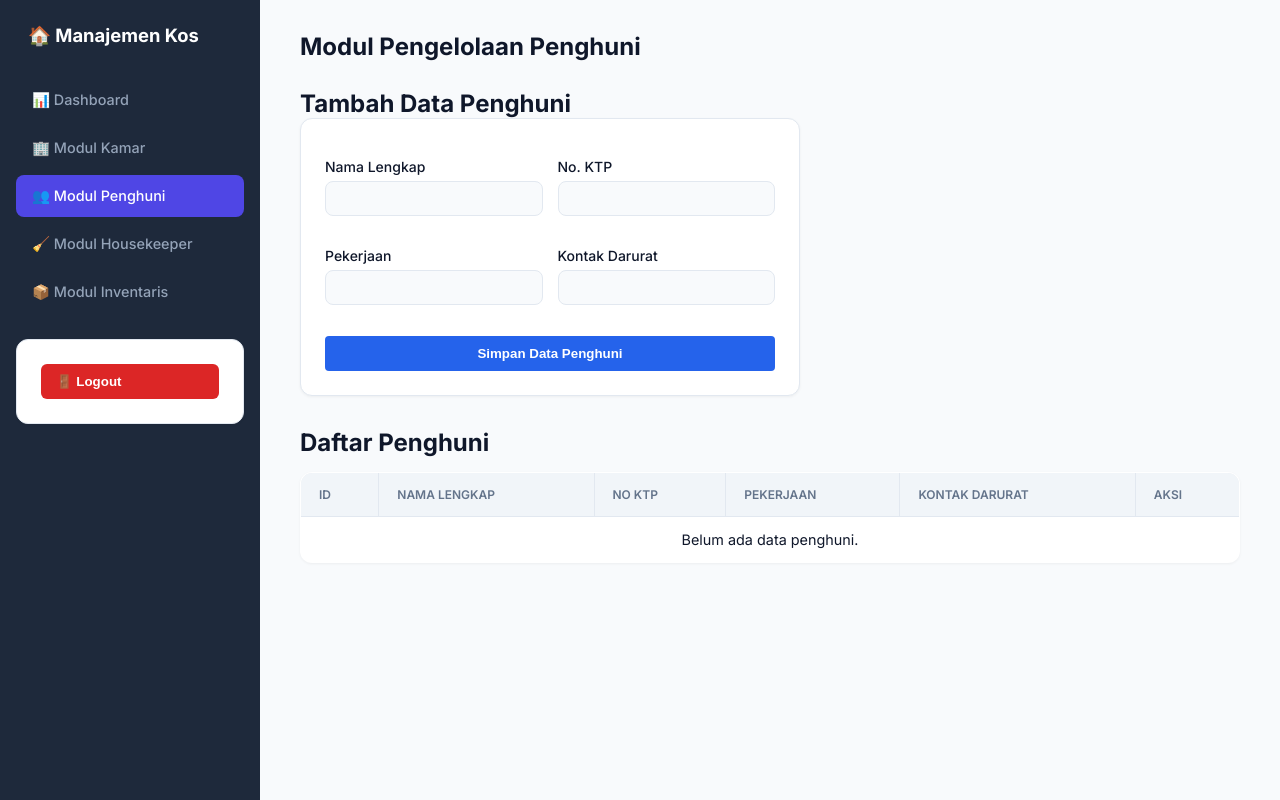
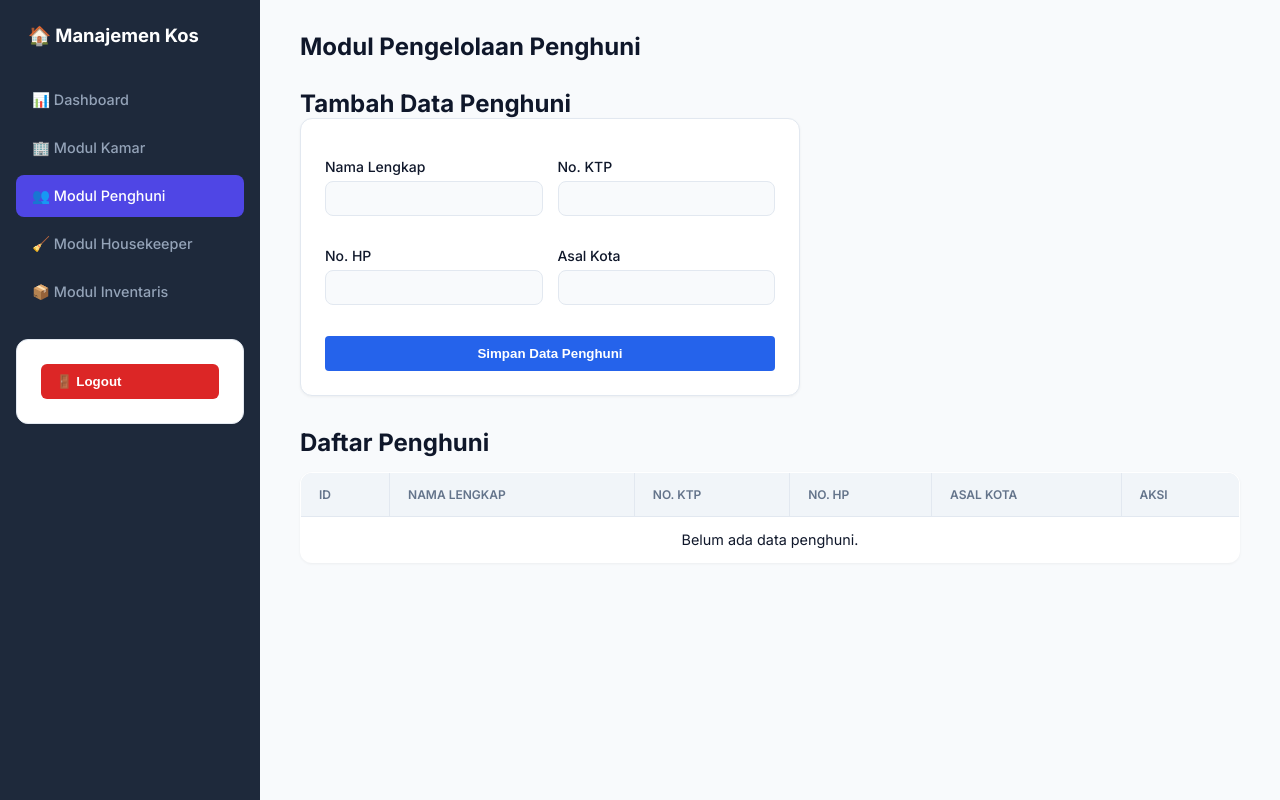
Before and after one commit to PAW-Ganjil-2627-SI/49-08_Tim_07_Sistem_Manajemen_Kos_dan_Properti, a Laravel app: page /penghuni in a window 1280 px wide. Run offline with Laravel 12, Linux system fonts and the light colour scheme; a user stored in the database is signed in; data comes from the database, SQL or seed files in the repository; data that the repository does not hold is empty.

Commit message:
MVC Penghuni - Andhika  modul 2

```diff
--- a/app/Http/Controllers/PenghuniController.php
+++ b/app/Http/Controllers/PenghuniController.php
@@ -16,20 +16,16 @@ class PenghuniController extends Controller
     public function store(Request $request)
     {
         $validated = $request->validate([
-            'nama_lengkap'   => 'required',
-            'no_ktp'         => 'required',
-            'pekerjaan'      => 'required',
-            'kontak_darurat' => 'required',
+            'nama_lengkap' => 'required|string|max:100',
+            'no_ktp'       => 'required|string|max:20|unique:penghuni,no_ktp',
+            'no_hp'        => 'required|string|max:20',
+            'asal_kota'    => 'required|string|max:100',
         ]);
 
         Penghuni::create($validated);
-        return redirect()->route('penghuni.index');
-    }
 
-    public function destroy($id)
-    {
-        Penghuni::destroy($id);
-        return redirect()->route('penghuni.index');
+        return redirect()->route('penghuni.index')
+                         ->with('success', 'Data Penghuni Berhasil Ditambahkan');
     }
 
     public function edit($id)
@@ -41,15 +37,24 @@ class PenghuniController extends Controller
     public function update(Request $request, $id)
     {
         $validated = $request->validate([
-        'nama_lengkap'   => 'required',
-        'no_ktp'         => 'required',
-        'pekerjaan'      => 'required',
-        'kontak_darurat' => 'required',
+            'nama_lengkap' => 'required|string|max:100',
+            'no_ktp'       => 'required|string|max:20|unique:penghuni,no_ktp,' . $id . ',id_penghuni',
+            'no_hp'        => 'required|string|max:20',
+            'asal_kota'    => 'required|string|max:100',
         ]);
 
         $penghuni = Penghuni::findOrFail($id);
         $penghuni->update($validated);
 
-    return redirect()->route('penghuni.index')->with('success', 'Data Penghuni Berhasil Diperbarui');
+        return redirect()->route('penghuni.index')
+                         ->with('success', 'Data Penghuni Berhasil Diperbarui');
+    }
+
+    public function destroy($id)
+    {
+        Penghuni::destroy($id);
+
+        return redirect()->route('penghuni.index')
+                         ->with('success', 'Data Penghuni Berhasil Dihapus');
     }
 }
--- a/resources/views/penghuni/index.blade.php
+++ b/resources/views/penghuni/index.blade.php
@@ -7,6 +7,22 @@
     <h1>Modul Pengelolaan Penghuni</h1>
 </div>
 
+@if (session('success'))
+    <div style="padding: 12px 16px; background-color: #dcfce7; color: #166534; border: 1px solid #86efac; border-radius: 6px; margin-bottom: 20px;">
+        {{ session('success') }}
+    </div>
+@endif
+
+@if ($errors->any())
+    <div style="padding: 12px 16px; background-color: #fee2e2; color: #991b1b; border: 1px solid #fca5a5; border-radius: 6px; margin-bottom: 20px;">
+        <ul style="margin: 0; padding-left: 20px;">
+            @foreach ($errors->all() as $error)
+                <li>{{ $error }}</li>
+            @endforeach
+        </ul>
+    </div>
+@endif
+
 <div class="card" style="margin-bottom: 20px;">
     <h2>Tambah Data Penghuni</h2>
     <form action="{{ route('penghuni.store') }}" method="POST">
@@ -14,19 +30,19 @@
         <div style="display: grid; grid-template-columns: repeat(auto-fit, minmax(200px, 1fr)); gap: 15px; margin-top: 15px;">
             <div>
                 <label>Nama Lengkap</label>
-                <input type="text" name="nama_lengkap" required style="width: 100%; padding: 8px;">
+                <input type="text" name="nama_lengkap" value="{{ old('nama_lengkap') }}" required style="width: 100%; padding: 8px;">
             </div>
             <div>
                 <label>No. KTP</label>
-                <input type="text" name="no_ktp" required style="width: 100%; padding: 8px;">
+                <input type="text" name="no_ktp" value="{{ old('no_ktp') }}" required style="width: 100%; padding: 8px;">
             </div>
             <div>
-                <label>Pekerjaan</label>
-                <input type="text" name="pekerjaan" required style="width: 100%; padding: 8px;">
+                <label>No. HP</label>
+                <input type="text" name="no_hp" value="{{ old('no_hp') }}" required style="width: 100%; padding: 8px;">
             </div>
             <div>
-                <label>Kontak Darurat</label>
-                <input type="text" name="kontak_darurat" required style="width: 100%; padding: 8px;">
+                <label>Asal Kota</label>
+                <input type="text" name="asal_kota" value="{{ old('asal_kota') }}" required style="width: 100%; padding: 8px;">
             </div>
         </div>
         <button type="submit" style="margin-top: 15px; padding: 10px 20px; background: #2563eb; color: white; border: none; border-radius: 4px; cursor: pointer;">Simpan Data Penghuni</button>
@@ -40,9 +56,9 @@
             <tr style="background-color: #f3f4f6;">
                 <th>ID</th>
                 <th>Nama Lengkap</th>
-                <th>No KTP</th>
-                <th>Pekerjaan</th>
-                <th>Kontak Darurat</th>
+                <th>No. KTP</th>
+                <th>No. HP</th>
+                <th>Asal Kota</th>
                 <th>Aksi</th>
             </tr>
         </thead>
@@ -52,8 +68,8 @@
                     <td>{{ $item->id_penghuni }}</td>
                     <td>{{ $item->nama_lengkap }}</td>
                     <td>{{ $item->no_ktp }}</td>
-                    <td>{{ $item->pekerjaan }}</td>
-                    <td>{{ $item->kontak_darurat }}</td>
+                    <td>{{ $item->no_hp }}</td>
+                    <td>{{ $item->asal_kota }}</td>
                     <td style="display: flex; gap: 10px; justify-content: center; align-items: center;">
                         <a href="{{ route('penghuni.edit', $item->id_penghuni) }}" style="padding: 6px 12px; background: #2563eb; color: white; border-radius: 4px; text-decoration: none; font-size: 0.875rem;">Edit</a>
                         <form action="{{ route('penghuni.destroy', $item->id_penghuni) }}" method="POST" onsubmit="return confirm('Hapus data penghuni ini?')" style="margin: 0;">
```
Also changed, not shown: resources/views/penghuni/edit.blade.php (+16 -6 lines). Lines whose indentation alone changed are shown as unchanged.
